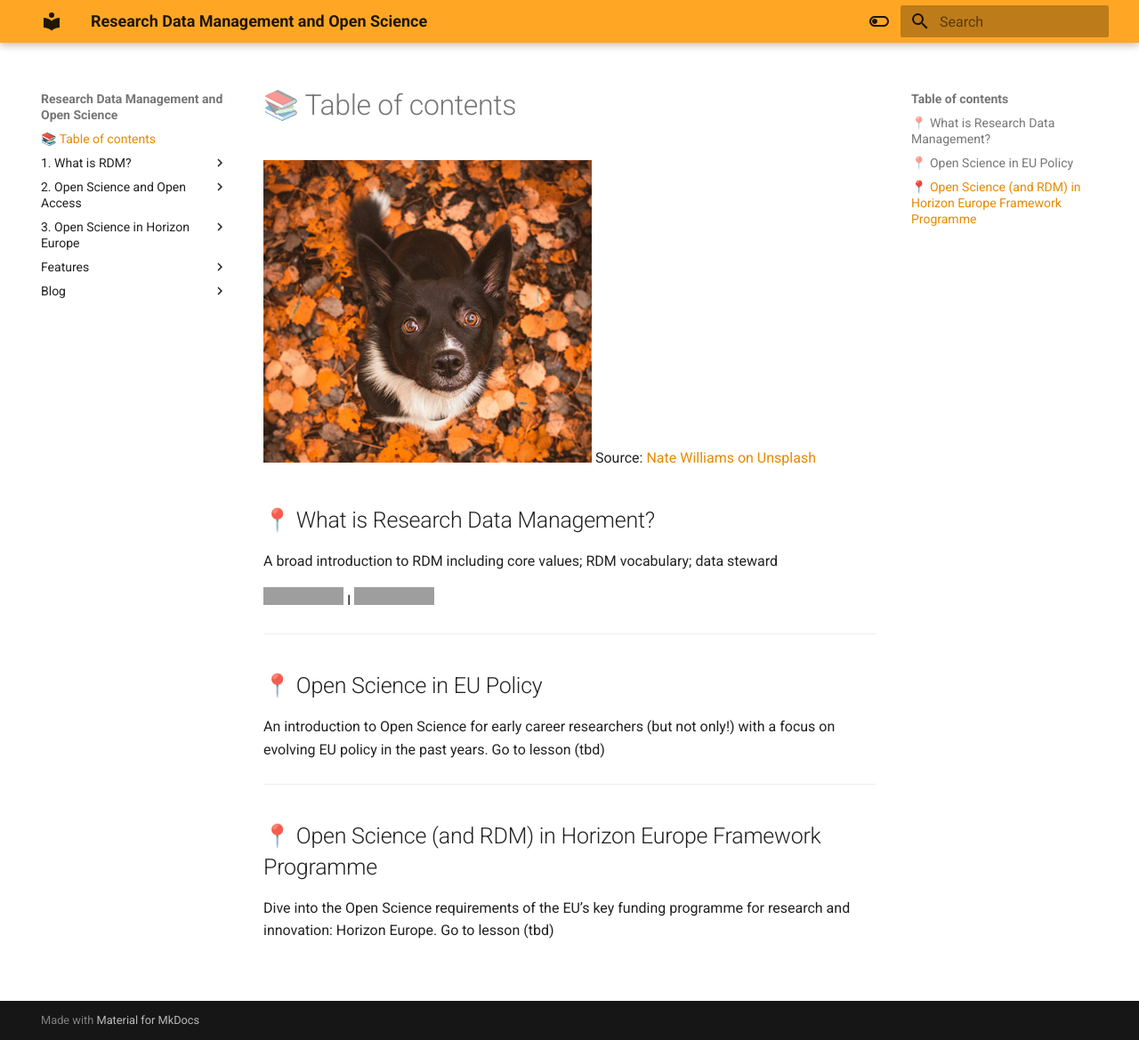
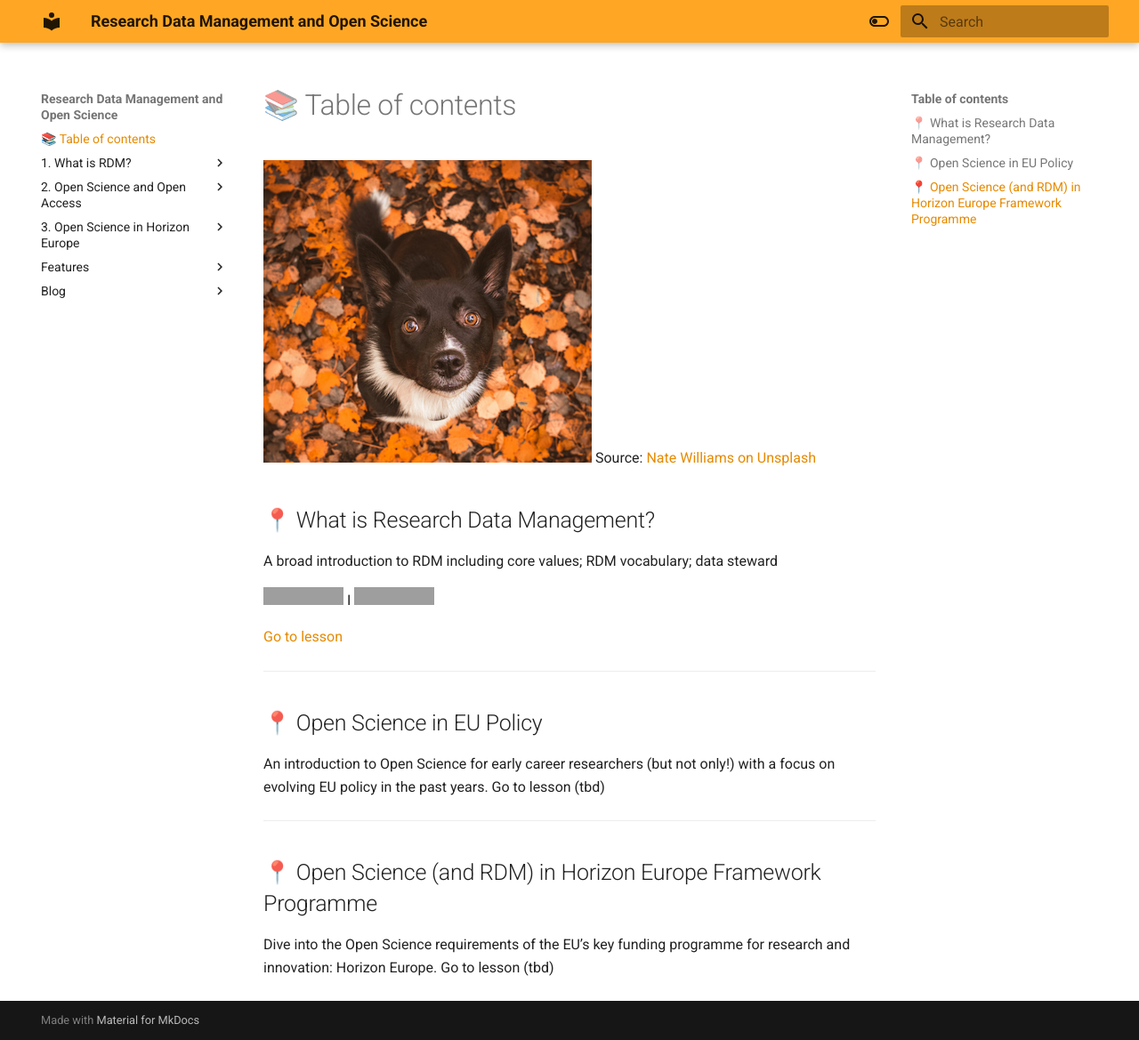
Before and after one commit to Professional-activities/Lottie-CV, an MkDocs documentation site: the page built from docs/index.md, in a window 1280 px wide and 1169 px high. Shown: the whole window at 89% size. Built offline with MkDocs 1.6.1 and Material for MkDocs 9.7.7, drawn with Linux system fonts in a browser that asks for light colours; grey boxes are pictures that could not be loaded.

Commit message:
go to lesson

```diff
--- a/docs/index.md
+++ b/docs/index.md
@@ -7,6 +7,9 @@
 A broad introduction to RDM including core values; RDM vocabulary; data steward
 
 [![Go to Lesson](https://img.shields.io/badge/Get-Started-black)](https://github.com/LottiePrv/RDM/blob/main/docs/1.%20What%20is%20RDM%3F/RDM%20intro.md) I  [![Download PDF](https://img.shields.io/badge/Download-PDF-red)](file:///Users/lottieprovost/Downloads/PDF%20-%201.%20A%20broad%20introduction%20to%20Research%20Data%20Management%20-%20Research%20Data%20Management%20and%20Open%20Science%20(1).pdf)
+
+[Go to lesson](../PDF%20-%201.%20A%20broad%20introduction%20to%20Research%20Data%20Management%20-%20Research%20Data%20Management%20and%20Open%20Science.pdf)
+
 
 ---
 ## 📍 Open Science in EU Policy
```
